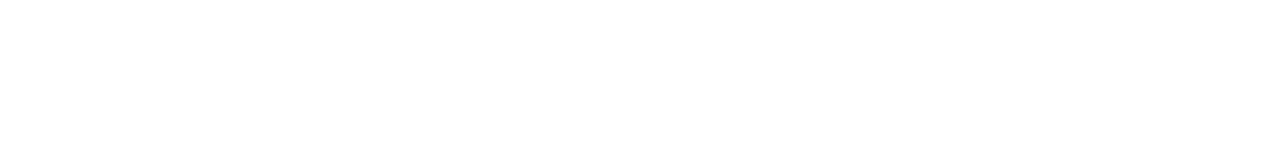
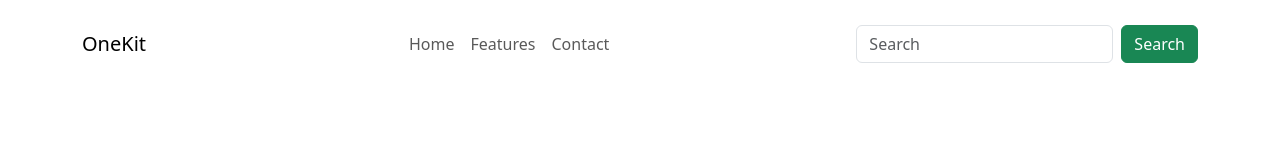
Before and after one commit to pablosnhz/landing-page-05, a plain HTML site: page index.html in a window 1280 px wide. Drawn offline with nearby package versions, Linux system fonts and the light colour scheme.

Commit message:
navResponsive

```diff
--- a/index.html
+++ b/index.html
@@ -9,8 +9,34 @@
 </head>
 <body>
 
+<!-- NAV -->
+<nav class="navbar navbar-expand-lg py-4">
+    <div class="container">
+        <a href="" class="navbar-brand">OneKit</a>
+        <button class="navbar-toggler" type="button" data-bs-toggle="collapse" data-bs-target="#navbarNav">
+            <span class="navbar-toggler-icon"></span>
+        </button>
+        <div class="collapse navbar-collapse" id="navbarNav">
+            <ul class="navbar-nav mx-auto">
+                <li class="nav-item">
+                    <a href="#" class="nav-link">Home</a>
+                </li>
+                <li class="nav-item">
+                    <a href="#" class="nav-link">Features</a>
+                </li>
+                <li class="nav-item">
+                    <a href="#" class="nav-link">Contact</a>
+                </li>
+            </ul>
+            <form action="" class="d-flex">
+                <input type="search" class="form-control me-2" placeholder="Search">
+                <button class="btn btn-success" type="submit">Search</button>
+            </form>
+        </div>
+    </div>
+</nav>
 
-
+<!-- showcase -->
 
 
     <script src="https://cdn.jsdelivr.net/npm/bootstrap@5.3.2/dist/js/bootstrap.bundle.min.js" integrity="sha384-C6RzsynM9kWDrMNeT87bh95OGNyZPhcTNXj1NW7RuBCsyN/o0jlpcV8Qyq46cDfL" crossorigin="anonymous"></script>
```
